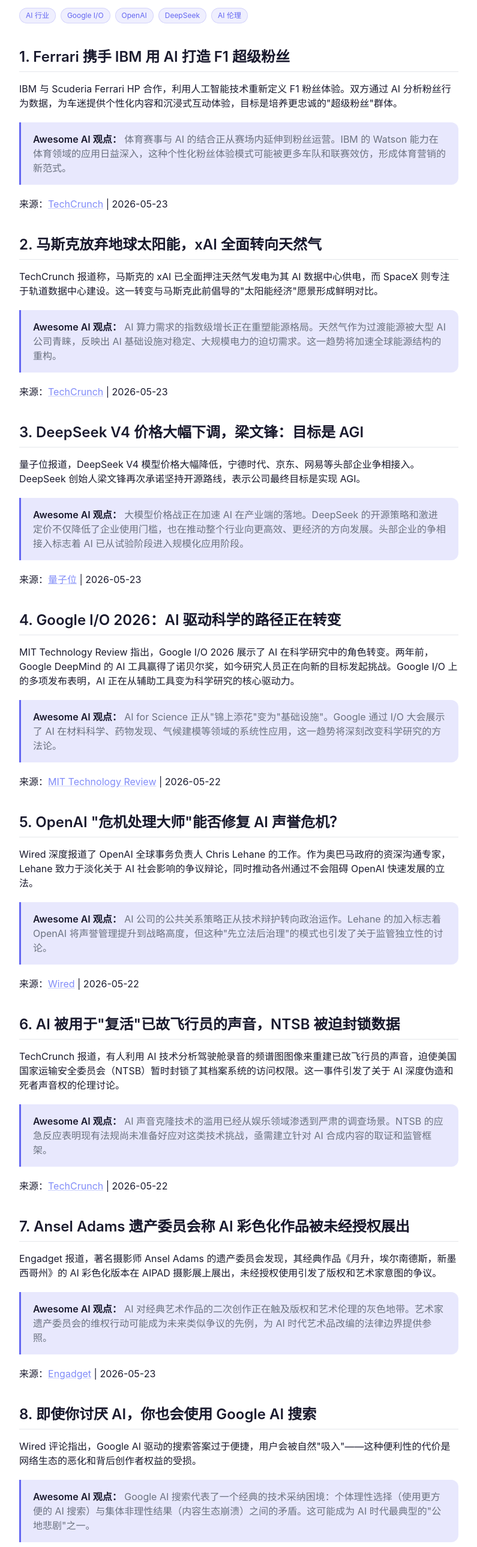
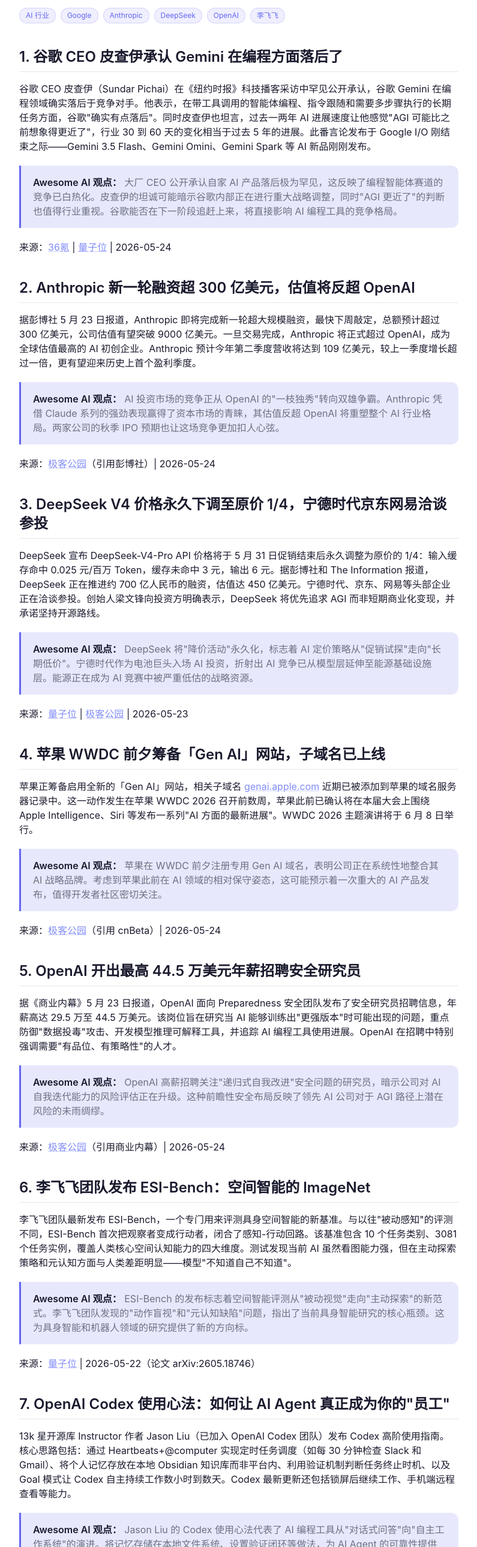
Before and after one commit to doocs/awesome-ai, an Astro site: page /daily/2026-05-24 in a window 1280 px wide. Shown: the part 221-2800 px from the top of the page at 60% size, without its empty margins (242-1037 px from the left). Built offline with nearby package versions, Linux system fonts and the light colour scheme; Astro itself is replaced by a stand-in of ours.

Commit message:
docs: update daily news 2026-05-24

```diff
--- a/src/content/daily/2026-05-24.md
+++ b/src/content/daily/2026-05-24.md
@@ -1,92 +1,84 @@
 ---
 title: "Awesome AI 日报 | 2026-05-24"
 date: "2026-05-24"
-tags: ["AI 行业", "Google I/O", "OpenAI", "DeepSeek", "AI 伦理"]
-summary: "Ferrari 携手 IBM 用 AI 重塑 F1 粉丝体验；马斯克 xAI 全面转向天然气供电；DeepSeek V4 价格大幅下调；Google I/O 2026 聚焦 AI 驱动科学；OpenAI 公关负责人力挽声誉危机；Ansel Adams AI 彩色化作品版权争议。"
+tags: ["AI 行业", "Google", "Anthropic", "DeepSeek", "OpenAI", "李飞飞"]
+summary: "谷歌 CEO 皮查伊承认 Gemini 在编程方面落后；Anthropic 新一轮融资估值将超 OpenAI；DeepSeek V4 价格永久下调，宁德时代京东网易抢着入场；苹果 WWDC 前夕筹备 Gen AI 网站；OpenAI 高薪招聘安全研究员；李飞飞发布空间智能评测基准 ESI-Bench；OpenAI Codex 使用心法曝光。"
 ---
 
-## 1. Ferrari 携手 IBM 用 AI 打造 F1 超级粉丝
+## 1. 谷歌 CEO 皮查伊承认 Gemini 在编程方面落后了
 
-IBM 与 Scuderia Ferrari HP 合作，利用人工智能技术重新定义 F1 粉丝体验。双方通过 AI 分析粉丝行为数据，为车迷提供个性化内容和沉浸式互动体验，目标是培养更忠诚的"超级粉丝"群体。
+谷歌 CEO 皮查伊（Sundar Pichai）在《纽约时报》科技播客采访中罕见公开承认，谷歌 Gemini 在编程领域确实落后于竞争对手。他表示，在带工具调用的智能体编程、指令跟随和需要多步骤执行的长期任务方面，谷歌"确实有点落后"。同时皮查伊也坦言，过去一两年 AI 进展速度让他感觉"AGI 可能比之前想象得更近了"，行业 30 到 60 天的变化相当于过去 5 年的进展。此番言论发布于 Google I/O 刚结束之际——Gemini 3.5 Flash、Gemini Omini、Gemini Spark 等 AI 新品刚刚发布。
 
-> **Awesome AI 观点：** 体育赛事与 AI 的结合正从赛场内延伸到粉丝运营。IBM 的 Watson 能力在体育领域的应用日益深入，这种个性化粉丝体验模式可能被更多车队和联赛效仿，形成体育营销的新范式。
+> **Awesome AI 观点：** 大厂 CEO 公开承认自家 AI 产品落后极为罕见，这反映了编程智能体赛道的竞争已白热化。皮查伊的坦诚可能暗示谷歌内部正在进行重大战略调整，同时"AGI 更近了"的判断也值得行业重视。谷歌能否在下一阶段追赶上来，将直接影响 AI 编程工具的竞争格局。
 
-来源：[TechCrunch](https://techcrunch.com/2026/05/23/ferrari-is-using-ai-to-create-f1-superfans/) | 2026-05-23
+来源：[36氪](https://36kr.com/p/3823020763746435) | [量子位](https://www.qbitai.com/2026/05/423390.html) | 2026-05-24
 
-## 2. 马斯克放弃地球太阳能，xAI 全面转向天然气
+## 2. Anthropic 新一轮融资超 300 亿美元，估值将反超 OpenAI
 
-TechCrunch 报道称，马斯克的 xAI 已全面押注天然气发电为其 AI 数据中心供电，而 SpaceX 则专注于轨道数据中心建设。这一转变与马斯克此前倡导的"太阳能经济"愿景形成鲜明对比。
+据彭博社 5 月 23 日报道，Anthropic 即将完成新一轮超大规模融资，最快下周敲定，总额预计超过 300 亿美元，公司估值有望突破 9000 亿美元。一旦交易完成，Anthropic 将正式超过 OpenAI，成为全球估值最高的 AI 初创企业。Anthropic 预计今年第二季度营收将达到 109 亿美元，较上一季度增长超过一倍，更有望迎来历史上首个盈利季度。
 
-> **Awesome AI 观点：** AI 算力需求的指数级增长正在重塑能源格局。天然气作为过渡能源被大型 AI 公司青睐，反映出 AI 基础设施对稳定、大规模电力的迫切需求。这一趋势将加速全球能源结构的重构。
+> **Awesome AI 观点：** AI 投资市场的竞争正从 OpenAI 的"一枝独秀"转向双雄争霸。Anthropic 凭借 Claude 系列的强劲表现赢得了资本市场的青睐，其估值反超 OpenAI 将重塑整个 AI 行业格局。两家公司的秋季 IPO 预期也让这场竞争更加扣人心弦。
 
-来源：[TechCrunch](https://techcrunch.com/2026/05/23/elon-musk-has-given-up-on-solar-power-on-earth/) | 2026-05-23
+来源：[极客公园](https://www.geekpark.net/news/364709)（引用彭博社）| 2026-05-24
 
-## 3. DeepSeek V4 价格大幅下调，梁文锋：目标是 AGI
+## 3. DeepSeek V4 价格永久下调至原价 1/4，宁德时代京东网易洽谈参投
 
-量子位报道，DeepSeek V4 模型价格大幅降低，宁德时代、京东、网易等头部企业争相接入。DeepSeek 创始人梁文锋再次承诺坚持开源路线，表示公司最终目标是实现 AGI。
+DeepSeek 宣布 DeepSeek-V4-Pro API 价格将于 5 月 31 日促销结束后永久调整为原价的 1/4：输入缓存命中 0.025 元/百万 Token，缓存未命中 3 元，输出 6 元。据彭博社和 The Information 报道，DeepSeek 正在推进约 700 亿人民币的融资，估值达 450 亿美元。宁德时代、京东、网易等头部企业正在洽谈参投。创始人梁文锋向投资方明确表示，DeepSeek 将优先追求 AGI 而非短期商业化变现，并承诺坚持开源路线。
 
-> **Awesome AI 观点：** 大模型价格战正在加速 AI 在产业端的落地。DeepSeek 的开源策略和激进定价不仅降低了企业使用门槛，也在推动整个行业向更高效、更经济的方向发展。头部企业的争相接入标志着 AI 已从试验阶段进入规模化应用阶段。
+> **Awesome AI 观点：** DeepSeek 将"降价活动"永久化，标志着 AI 定价策略从"促销试探"走向"长期低价"。宁德时代作为电池巨头入场 AI 投资，折射出 AI 竞争已从模型层延伸至能源基础设施层。能源正在成为 AI 竞赛中被严重低估的战略资源。
 
-来源：[量子位](https://www.qbitai.com/2026/05/423162.html) | 2026-05-23
+来源：[量子位](https://www.qbitai.com/2026/05/423162.html) | [极客公园](https://www.geekpark.net/news/364706) | 2026-05-23
 
-## 4. Google I/O 2026：AI 驱动科学的路径正在转变
+## 4. 苹果 WWDC 前夕筹备「Gen AI」网站，子域名已上线
 
-MIT Technology Review 指出，Google I/O 2026 展示了 AI 在科学研究中的角色转变。两年前，Google DeepMind 的 AI 工具赢得了诺贝尔奖，如今研究人员正在向新的目标发起挑战。Google I/O 上的多项发布表明，AI 正在从辅助工具变为科学研究的核心驱动力。
+苹果正筹备启用全新的「Gen AI」网站，相关子域名 genai.apple.com 近期已被添加到苹果的域名服务器记录中。这一动作发生在苹果 WWDC 2026 召开前数周，苹果此前已确认将在本届大会上围绕 Apple Intelligence、Siri 等发布一系列"AI 方面的最新进展"。WWDC 2026 主题演讲将于 6 月 8 日举行。
 
-> **Awesome AI 观点：** AI for Science 正从"锦上添花"变为"基础设施"。Google 通过 I/O 大会展示了 AI 在材料科学、药物发现、气候建模等领域的系统性应用，这一趋势将深刻改变科学研究的方法论。
+> **Awesome AI 观点：** 苹果在 WWDC 前夕注册专用 Gen AI 域名，表明公司正在系统性地整合其 AI 战略品牌。考虑到苹果此前在 AI 领域的相对保守姿态，这可能预示着一次重大的 AI 产品发布，值得开发者社区密切关注。
 
-来源：[MIT Technology Review](https://www.technologyreview.com/2026/05/22/1137813/google-i-o-showed-how-the-path-for-ai-science-is-shifting/) | 2026-05-22
+来源：[极客公园](https://www.geekpark.net/news/364709)（引用 cnBeta）| 2026-05-24
 
-## 5. OpenAI "危机处理大师"能否修复 AI 声誉危机？
+## 5. OpenAI 开出最高 44.5 万美元年薪招聘安全研究员
 
-Wired 深度报道了 OpenAI 全球事务负责人 Chris Lehane 的工作。作为奥巴马政府的资深沟通专家，Lehane 致力于淡化关于 AI 社会影响的争议辩论，同时推动各州通过不会阻碍 OpenAI 快速发展的立法。
+据《商业内幕》5 月 23 日报道，OpenAI 面向 Preparedness 安全团队发布了安全研究员招聘信息，年薪高达 29.5 万至 44.5 万美元。该岗位旨在研究当 AI 能够训练出"更强版本"时可能出现的问题，重点防御"数据投毒"攻击、开发模型推理可解释工具，并追踪 AI 编程工具使用进展。OpenAI 在招聘中特别强调需要"有品位、有策略性"的人才。
 
-> **Awesome AI 观点：** AI 公司的公共关系策略正从技术辩护转向政治运作。Lehane 的加入标志着 OpenAI 将声誉管理提升到战略高度，但这种"先立法后治理"的模式也引发了关于监管独立性的讨论。
+> **Awesome AI 观点：** OpenAI 高薪招聘关注"递归式自我改进"安全问题的研究员，暗示公司对 AI 自我迭代能力的风险评估正在升级。这种前瞻性安全布局反映了领先 AI 公司对于 AGI 路径上潜在风险的未雨绸缪。
 
-来源：[Wired](https://www.wired.com/story/openai-chris-lehane-global-affairs-pr/) | 2026-05-22
+来源：[极客公园](https://www.geekpark.net/news/364709)（引用商业内幕）| 2026-05-24
 
-## 6. AI 被用于"复活"已故飞行员的声音，NTSB 被迫封锁数据
+## 6. 李飞飞团队发布 ESI-Bench：空间智能的 ImageNet
 
-TechCrunch 报道，有人利用 AI 技术分析驾驶舱录音的频谱图图像来重建已故飞行员的声音，迫使美国国家运输安全委员会（NTSB）暂时封锁了其档案系统的访问权限。这一事件引发了关于 AI 深度伪造和死者声音权的伦理讨论。
+李飞飞团队最新发布 ESI-Bench，一个专门用来评测具身空间智能的新基准。与以往"被动感知"的评测不同，ESI-Bench 首次把观察者变成行动者，闭合了感知-行动回路。该基准包含 10 个任务类别、3081 个任务实例，覆盖人类核心空间认知能力的四大维度。测试发现当前 AI 虽然看图能力强，但在主动探索策略和元认知方面与人类差距明显——模型"不知道自己不知道"。
 
-> **Awesome AI 观点：** AI 声音克隆技术的滥用已经从娱乐领域渗透到严肃的调查场景。NTSB 的应急反应表明现有法规尚未准备好应对这类技术挑战，亟需建立针对 AI 合成内容的取证和监管框架。
+> **Awesome AI 观点：** ESI-Bench 的发布标志着空间智能评测从"被动视觉"走向"主动探索"的新范式。李飞飞团队发现的"动作盲视"和"元认知缺陷"问题，指出了当前具身智能研究的核心瓶颈。这为具身智能和机器人领域的研究提供了新的方向标。
 
-来源：[TechCrunch](https://techcrunch.com/2026/05/22/ai-is-being-used-to-resurrect-the-voices-of-dead-pilots/) | 2026-05-22
+来源：[量子位](https://www.qbitai.com/2026/05/422738.html) | 2026-05-22（论文 arXiv:2605.18746）
 
-## 7. Ansel Adams 遗产委员会称 AI 彩色化作品被未经授权展出
+## 7. OpenAI Codex 使用心法：如何让 AI Agent 真正成为你的"员工"
 
-Engadget 报道，著名摄影师 Ansel Adams 的遗产委员会发现，其经典作品《月升，埃尔南德斯，新墨西哥州》的 AI 彩色化版本在 AIPAD 摄影展上展出，未经授权使用引发了版权和艺术家意图的争议。
+13k 星开源库 Instructor 作者 Jason Liu（已加入 OpenAI Codex 团队）发布 Codex 高阶使用指南。核心思路包括：通过 Heartbeats+@computer 实现定时任务调度（如每 30 分钟检查 Slack 和 Gmail）、将个人记忆存放在本地 Obsidian 知识库而非平台内、利用验证机制判断任务终止时机、以及 Goal 模式让 Codex 自主持续工作数小时到数天。Codex 最新更新还包括锁屏后继续工作、手机端远程查看等能力。
 
-> **Awesome AI 观点：** AI 对经典艺术作品的二次创作正在触及版权和艺术伦理的灰色地带。艺术家遗产委员会的维权行动可能成为未来类似争议的先例，为 AI 时代艺术品改编的法律边界提供参照。
+> **Awesome AI 观点：** Jason Liu 的 Codex 使用心法代表了 AI 编程工具从"对话式问答"向"自主工作系统"的演进。将记忆存储在本地文件系统、设置验证闭环等做法，为 AI Agent 的可靠性提供了实用方法论，值得每个 AI 开发者参考。
 
-来源：[Engadget](https://www.engadget.com/2180105/ansel-adams-trust-says-ai-colorized-version-moonrise-was-exhibited-without-permission/) | 2026-05-23
+来源：[量子位](https://www.qbitai.com/2026/05/423179.html) | 2026-05-23
 
-## 8. 即使你讨厌 AI，你也会使用 Google AI 搜索
+## 8. DeepSeek API 完成提速扩容，默认支持 500 并发
 
-Wired 评论指出，Google AI 驱动的搜索答案过于便捷，用户会被自然"吸入"——这种便利性的代价是网络生态的恶化和背后创作者权益的受损。
+5 月 23 日，DeepSeek 宣布 API 已完成输出提速与服务扩容，默认支持 500 并发同时在线。企业用户需要更大并发可在线申请。此前 DeepSeek 曾遭遇持续近 12 小时的系统崩溃，此次扩容凸显其自建基础设施的紧迫性。
 
-> **Awesome AI 观点：** Google AI 搜索代表了一个经典的技术采纳困境：个体理性选择（使用更方便的 AI 搜索）与集体非理性结果（内容生态崩溃）之间的矛盾。这可能成为 AI 时代最典型的"公地悲剧"之一。
+> **Awesome AI 观点：** 500 并发默认支持大幅降低了企业接入 DeepSeek 的技术门槛。结合 V4 Pro 永久降价，DeepSeek 正在通过"降价+扩容"组合拳加速开发者生态建设。
 
-来源：[Wired](https://www.wired.com/story/even-if-you-hate-ai-you-will-use-google-ai-search/) | 2026-05-22
+来源：[极客公园](https://www.geekpark.net/news/364709)（引用 IT 之家）| 2026-05-24
 
-## 9. 海湾地区 AI 繁荣面临海底电缆危机
+## 9. 英伟达 CFO 嘲讽竞争对手：内存涨价本可提前规避
 
-Wired 报道指出，大型科技公司正在推动海湾地区重新思考互联网基础设施，因为 AI 提高了海底电缆中断的风险和影响。海湾地区作为新兴 AI 数据中心枢纽，其互联网韧性面临考验。
+英伟达 CFO 克雷斯近日表示，当前席卷 AI 行业的内存短缺本可通过更早下单来规避，暗指竞争对手对价格飙升预判不足。她强调英伟达早已预见到 AI 浪潮将推高 HBM 和 DDR 内存价格，并提前锁定了大批供给。
 
-> **Awesome AI 观点：** AI 基础设施的地缘政治维度正在显现。海底电缆作为全球互联网的物理命脉，其安全性直接关系到 AI 服务的连续性。中东 AI 投资热潮背后，基础设施的脆弱性可能成为被忽视的"黑天鹅"风险。
+> **Awesome AI 观点：** 英伟达在供应链管理上的前瞻性布局，再次证明了其在 AI 芯片领域的护城河不仅在于技术，更在于对产业链的深度掌控。内存短缺可能成为 2026 年 AI 行业最关键的供应链瓶颈。
 
-来源：[Wired](https://www.wired.com/story/the-gulfs-ai-boom-has-an-undersea-cable-problem/) | 2026-05-22
-
-## 10. VC 和创始人如何用夸大的"ARR"来吹捧 AI 初创公司
-
-TechCrunch 调查发现，一些 AI 初创公司在公开谈论进展时正在拉伸传统的收入指标（ARR），而它们的投资者完全知情。这种"指标通胀"现象正在扭曲 AI 投资市场的估值基准。
-
-> **Awesome AI 观点：** AI 泡沫期的指标操纵并非新现象，但在当前 AI 投资热潮中被放大。当 ARR 可以"创造性解读"时，市场需要更严格的审计标准来区分真正的商业价值和包装后的叙事。
-
-来源：[TechCrunch](https://techcrunch.com/2026/05/22/how-vcs-and-founders-use-inflated-arr-to-kingmake-ai-startups/) | 2026-05-22
+来源：[极客公园](https://www.geekpark.net/news/364709)（引用 cnBeta）| 2026-05-24
 
 ## 其他动态
 
-- **昆仑万维方汉 @ AIGC2026**：表示"五类人 AI 替代不了"，建议企业做第二名最稳妥，认为"AI 时代经验不再是护城河"。（来源：[量子位](https://www.qbitai.com/2026/05/423202.html) | 2026-05-23）
-- **OpenAI 专家分享 Codex 使用技巧**：13k 星开源库作者解锁 Codex 高阶用法，教你如何最大化利用 AI 编程工具。（来源：[量子位](https://www.qbitai.com/2026/05/423179.html) | 2026-05-23）
-- **36氪 AI Partner 大会**：多场圆桌对话聚焦"下一个杀手级 AI 产品赛道"、"产业前线 AI 人才需求"等话题。（来源：[36氪](https://36kr.com/feed) | 2026-05-23）
+- **微软 Win11 新增组策略永久屏蔽 Copilot**：在大量用户负面反馈后，微软在 Windows 11 2026 年 4 月更新中添加了"Remove Microsoft Copilot App"组策略。（来源：[极客公园](https://www.geekpark.net/news/364709) | 2026-05-24）
+- **智谱发布 CodeAgent**：顶流编程智能体中速度最快的代码智能体。（来源：[量子位](https://www.qbitai.com/2026/05/422511.html) | 2026-05-23）
+- **昆仑万维方汉 @ AIGC2026**：表示"五类人 AI 替代不了"，建议企业做第二名最稳妥。（来源：[量子位](https://www.qbitai.com/2026/05/423202.html) | 2026-05-23）
```
